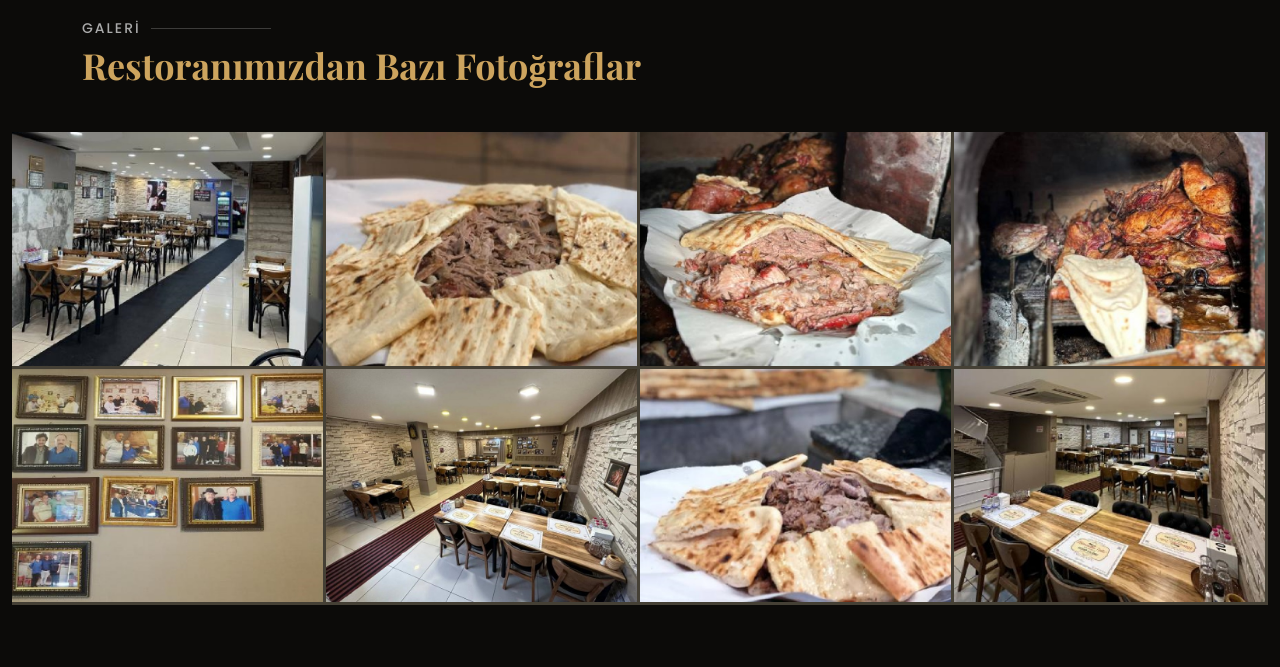
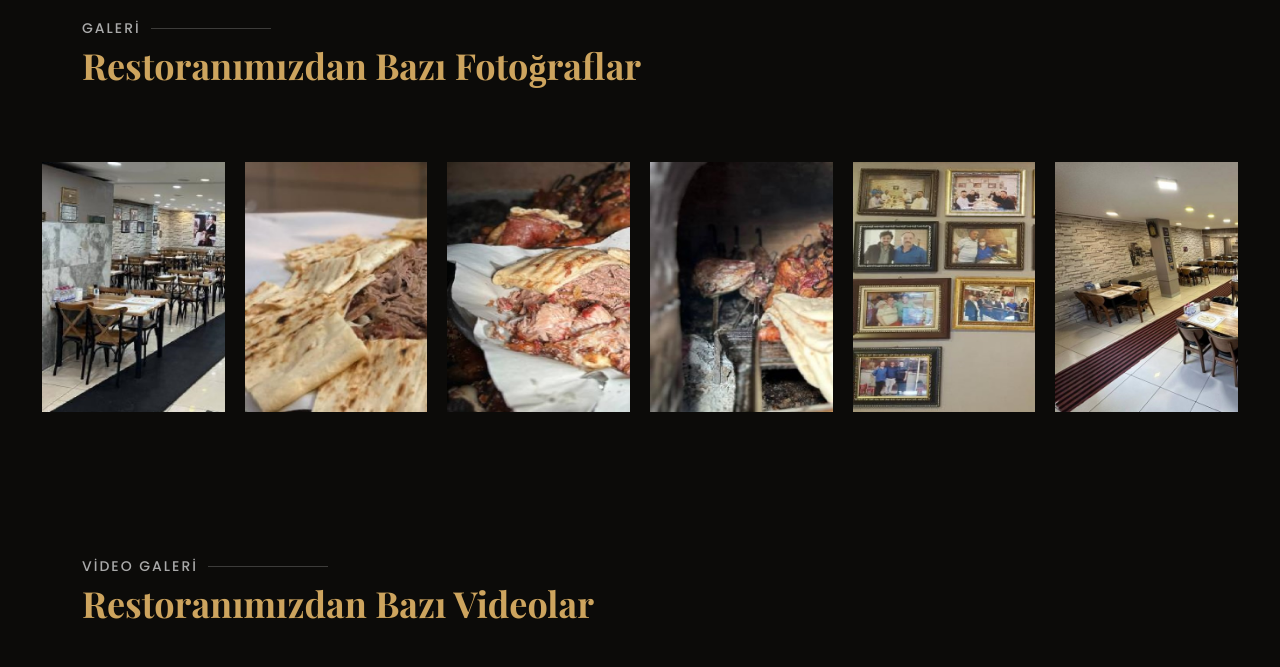
Before and after one commit to Ridvanks01/kocabaylar_kebap, a plain HTML site: page index.html in a window 1280 px wide. Shown: the part 5500-6167 px from the top of the page. Drawn offline with nearby package versions, Linux system fonts and the light colour scheme; a web font is replaced by a local one.

Commit message:
files updated

```diff
--- a/assets/css/style.css
+++ b/assets/css/style.css
@@ -1327,6 +1327,80 @@ section {
   background-color: #cda45e;
 }
 
+
+/*--------------------------------------------------------------
+# Photo Gallery
+--------------------------------------------------------------*/
+
+.gallery-image {
+  padding: 20px;
+  display: flex;
+}
+
+.gallery-image img {
+  height: 250px;
+  width: 350px;
+  transform: scale(1.0);
+  transition: transform 0.4s ease;
+}
+
+.img-box {
+  box-sizing: content-box;
+  margin: 10px;
+  height: 250px;
+  width: 350px;
+  overflow: hidden;
+  display: inline-block;
+  color: white;
+  position: relative;
+  background-color: white;
+}
+
+.caption {
+  position: absolute;
+  bottom: 5px;
+  left: 20px;
+  opacity: 0.0;
+  transition: transform 0.3s ease, opacity 0.3s ease;
+}
+
+.transparent-box {
+  height: 250px;
+  width: 350px;
+  background-color:rgba(0, 0, 0, 0);
+  position: absolute;
+  top: 0;
+  left: 0;
+  transition: background-color 0.3s ease;
+}
+
+.img-box:hover img {
+  transform: scale(1.1);
+}
+
+.img-box:hover .transparent-box {
+  background-color:rgba(0, 0, 0, 0.5);
+}
+
+.img-box:hover .caption {
+  transform: translateY(-20px);
+  opacity: 1.0;
+}
+
+.img-box:hover {
+  cursor: pointer;
+}
+
+.caption > p:nth-child(2) {
+  font-size: 0.8em;
+}
+
+.opacity-low {
+  opacity: 0.5;
+}
+
+
+
 /*--------------------------------------------------------------
 # Gallery
 --------------------------------------------------------------*/
--- a/index.html
+++ b/index.html
@@ -5,21 +5,9 @@
   <meta charset="utf-8">
   <meta content="width=device-width, initial-scale=1.0" name="viewport">
 
-  <!-- Google tag (gtag.js) -->
-  <script async src="https://www.googletagmanager.com/gtag/js?id=G-91GJ4KLGD4"></script>
-  <script>
-    window.dataLayer = window.dataLayer || [];
-    function gtag() { dataLayer.push(arguments); }
-    gtag('js', new Date());
-
-    gtag('config', 'G-91GJ4KLGD4');
-  </script>
-
-
   <title>Kocabaylar Kebap Salonu | Denizli</title>
   <meta content="Kocabaylar Kebap Salonu, geleneksel Türk lezzetlerini modern bir atmosferde sunar. Mangalda pişirilen enfes kebaplarımız ve zengin mezelerimizle damaklarınıza unutulmaz bir lezzet deneyimi yaşatıyoruz. Sizleri bekliyoruz!" name="description">
   <meta content="denizli köfte,denizli kebap,denizli şiş,denizli restoran,salata,mevsim salata,kocabaylar kebap salonu,kocabaylar,türk mutfağı,türk yemekleri,geleneksel lezzetler,mangal,meze,et yemekleri,restoran,paket servis,teslimat,uygun fiyat,kebap,adana kebap,adana şiş,ciğer tava,söğüş et,denizlide ne yenir,en iyi et lokantası,düğün yemekleri,özel partiler,doğum günü yemekleri,rezervasyon" name="keywords">
-  <meta name="author" content="Rıdvan Karasubaşı">
 
   <!-- Favicons -->
   <link href="assets/img/kocabay_logo.png" rel="icon">
@@ -661,67 +649,54 @@
 
         <div class="row g-0">
 
-          <div class="col-lg-3 col-md-4">
-            <div class="gallery-item">
-              <a href="assets/img/gallery/resim_1.jpg" class="gallery-lightbox" data-gall="gallery-item">
-                <img src="assets/img/gallery/resim_1.jpg" alt="" class="img-fluid">
-              </a>
+          <div class="gallery-image">
+            <div class="img-box">
+              <img src="assets/img/gallery/resim_1.jpg" alt="" />
+              <div class="transparent-box">
+                <div class="caption">
+                  <p>Salon</p>
                 </div>
               </div>
-
-          <div class="col-lg-3 col-md-4">
-            <div class="gallery-item">
-              <a href="assets/img/gallery/resim_2.jpg" class="gallery-lightbox" data-gall="gallery-item">
-                <img src="assets/img/gallery/resim_2.jpg" alt="" class="img-fluid">
-              </a>
+            </div>
+            <div class="img-box">
+              <img src="assets/img/gallery/resim_2.jpg" alt="" />
+              <div class="transparent-box">
+                <div class="caption">
+                  <p>Kuzu Tandır</p>
                 </div>
               </div>
-
-          <div class="col-lg-3 col-md-4">
-            <div class="gallery-item">
-              <a href="assets/img/gallery/resim_3.jpg" class="gallery-lightbox" data-gall="gallery-item">
-                <img src="assets/img/gallery/resim_3.jpg" alt="" class="img-fluid">
-              </a>
+            </div>
+            <div class="img-box">
+              <img src="assets/img/gallery/resim_3.jpg" alt="" />
+              <div class="transparent-box">
+                <div class="caption">
+                  <p>Kuzu Tandır</p>
                 </div>
               </div>
-
-          <div class="col-lg-3 col-md-4">
-            <div class="gallery-item">
-              <a href="assets/img/gallery/resim_4.jpg" class="gallery-lightbox" data-gall="gallery-item">
-                <img src="assets/img/gallery/resim_4.jpg" alt="" class="img-fluid">
-              </a>
+            </div>
+            <div class="img-box">
+              <img src="assets/img/gallery/resim_4.jpg" alt="" />
+              <div class="transparent-box">
+                <div class="caption">
+                  <p>Kuzu Tandır</p>
                 </div>
               </div>
-
-          <div class="col-lg-3 col-md-4">
-            <div class="gallery-item">
-              <a href="assets/img/gallery/resim_5.jpg" class="gallery-lightbox" data-gall="gallery-item">
-                <img src="assets/img/gallery/resim_5.jpg" alt="" class="img-fluid">
-              </a>
+            </div>
+            <div class="img-box">
+              <img src="assets/img/gallery/resim_5.jpg" alt="" />
+              <div class="transparent-box">
+                <div class="caption">
+                  <p>Galeri</p>
                 </div>
               </div>
-
-          <div class="col-lg-3 col-md-4">
-            <div class="gallery-item">
-              <a href="assets/img/gallery/resim_6.jpg" class="gallery-lightbox" data-gall="gallery-item">
-                <img src="assets/img/gallery/resim_6.jpg" alt="" class="img-fluid">
-              </a>
+            </div>
+            <div class="img-box">
+              <img src="assets/img/gallery/resim_6.jpg" alt="" />
+              <div class="transparent-box">
+                <div class="caption">
+                  <p>Salon</p>
                 </div>
               </div>
-
-          <div class="col-lg-3 col-md-4">
-            <div class="gallery-item">
-              <a href="assets/img/gallery/resim_7.jpg" class="gallery-lightbox" data-gall="gallery-item">
-                <img src="assets/img/gallery/resim_7.jpg" alt="" class="img-fluid">
-              </a>
-            </div>
-          </div>
-
-          <div class="col-lg-3 col-md-4">
-            <div class="gallery-item">
-              <a href="assets/img/gallery/resim_8.jpg" class="gallery-lightbox" data-gall="gallery-item">
-                <img src="assets/img/gallery/resim_8.jpg" alt="" class="img-fluid">
-              </a>
             </div>
           </div>
 
```
Lines whose indentation alone changed are shown as unchanged.
